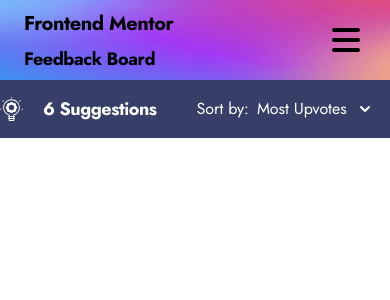
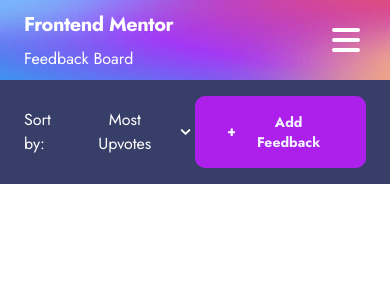
Before and after one commit to seano424/product-feedback-v2, a Next.js app: page / in a window 390 px wide. Shown: the top 300 px of the page. Built offline with nearby package versions, Linux system fonts and the light colour scheme; what tailwindcss-debug-screens would draw is missing.

Commit message:
Changed breakpoint to lg

```diff
--- a/components/Header.tsx
+++ b/components/Header.tsx
@@ -6,7 +6,7 @@ const Header = () => {
   const [showMobileNav, setShowMobileNav] = useShowMobileNav()
 
   return (
-    <div className="fixed flex h-20 w-full md:hidden">
+    <div className="fixed flex h-20 w-full lg:hidden">
       <div className="fixed inset-0 h-20">
         <Image
           src="/images/background/tablet-header.png"
@@ -15,15 +15,15 @@ const Header = () => {
         />
       </div>
       <div className="container z-20 flex w-full items-center justify-between">
-        <div className="flex flex-col gap-2">
+        <div className="flex flex-col gap-2 text-white">
           <h2 className="h2">Frontend Mentor</h2>
-          <h3 className="h3">Feedback Board</h3>
+          <p className="body-1">Feedback Board</p>
         </div>
         <button onClick={() => setShowMobileNav((state) => !state)}>
           {showMobileNav ? (
-            <XIcon className="h-10 w-10" />
+            <XIcon className="h-10 w-10 text-white" />
           ) : (
-            <MenuIcon className="h-10 w-10" />
+            <MenuIcon className="h-10 w-10 text-white" />
           )}
         </button>
       </div>
--- a/components/MobileMenu.tsx
+++ b/components/MobileMenu.tsx
@@ -77,7 +77,7 @@ export default function Menu() {
           initial="hidden"
           animate="show"
           exit="exit"
-          className="fixed right-0 top-20 z-20 flex min-h-screen  w-2/3 flex-col gap-8 bg-gray-light p-5 pt-10 md:hidden"
+          className="fixed right-0 top-20 z-20 flex min-h-screen  w-2/3 flex-col gap-8 bg-gray-light p-5 pt-10 lg:hidden"
         >
           {/* Filters */}
           <div className="flex flex-wrap gap-5 rounded-[10px] bg-white p-5">
--- a/pages/index.tsx
+++ b/pages/index.tsx
@@ -1,7 +1,7 @@
 import { useState } from 'react'
 import { LightBulbIcon } from '@heroicons/react/solid'
 import { ChevronDownIcon } from '@heroicons/react/solid'
-import { Bulb } from '../public/icons/index'
+import { Bulb, Plus } from '../public/icons/index'
 
 const suggestions = {
   amount: 6,
@@ -31,9 +31,9 @@ const Home = () => {
   return (
     <div className="min-h-screen">
       <div className="bg-blue-navy py-4 text-white">
-        <div className="flex items-center justify-between">
+        <div className="container flex items-center justify-between">
           <div className="flex items-center gap-10">
-            <div className="flex items-center gap-5">
+            <div className="hidden items-center gap-5 lg:flex">
               <Bulb />
               <p className="h3 flex">
                 {suggestions.amount !== 1
@@ -47,6 +47,10 @@ const Home = () => {
               <ChevronDownIcon className="h-5 w-5" />
             </div>
           </div>
+          <button className="button flex">
+            <Plus className="text-white" />
+            Add Feedback
+          </button>
         </div>
       </div>
     </div>
--- a/styles/components.css
+++ b/styles/components.css
@@ -1,5 +1,5 @@
 @layer components {
   .button {
-    @apply flex w-max items-center justify-center gap-2 rounded-[10px] bg-fuschia py-4 px-12 text-[14px] font-bold capitalize leading-[20px] text-gray-light hover:bg-opacity-60;
+    @apply flex w-max items-center justify-center gap-2 rounded-[10px] bg-fuschia py-4 px-8 text-[14px] font-bold capitalize leading-[20px] text-gray-light hover:bg-opacity-60;
   }
 }
```
